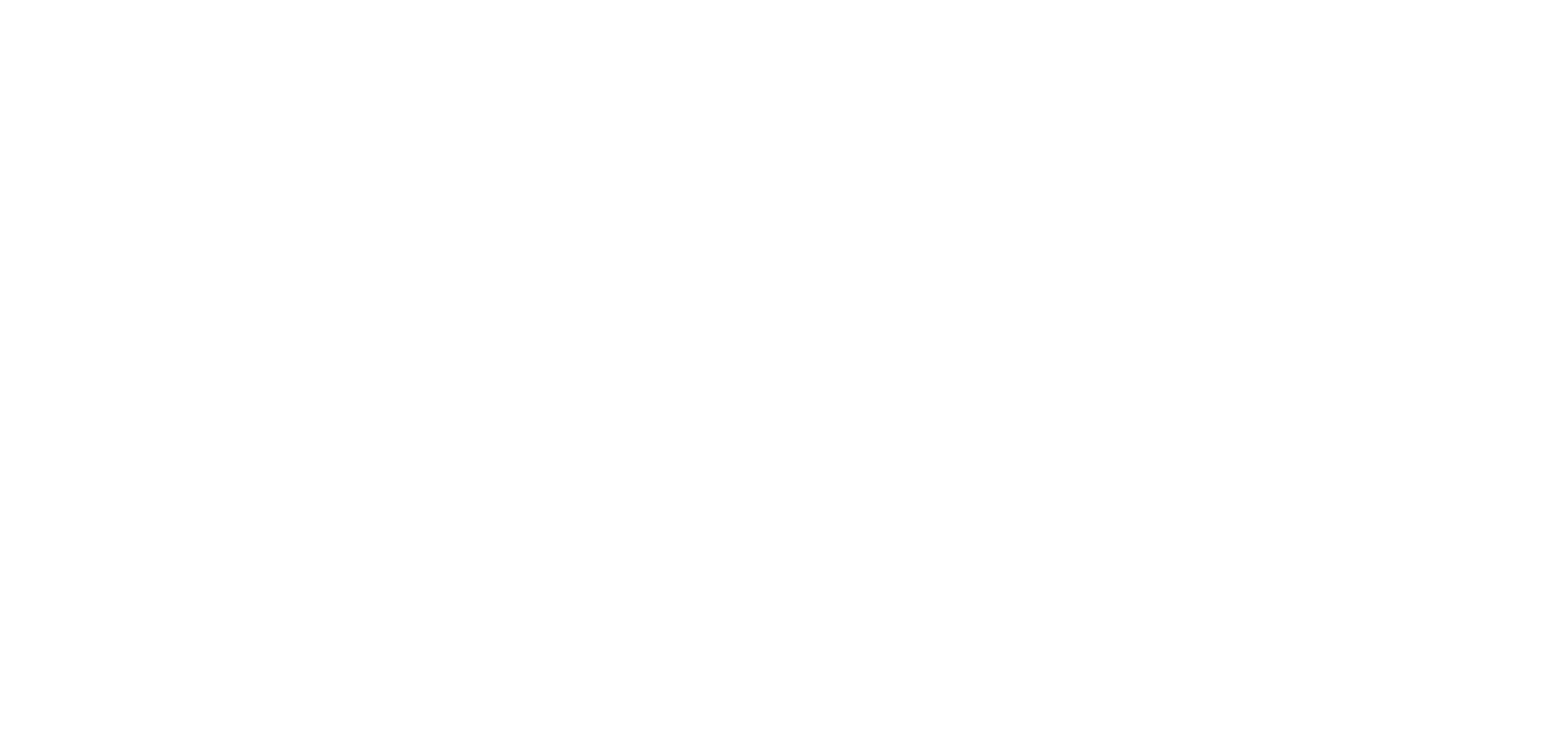
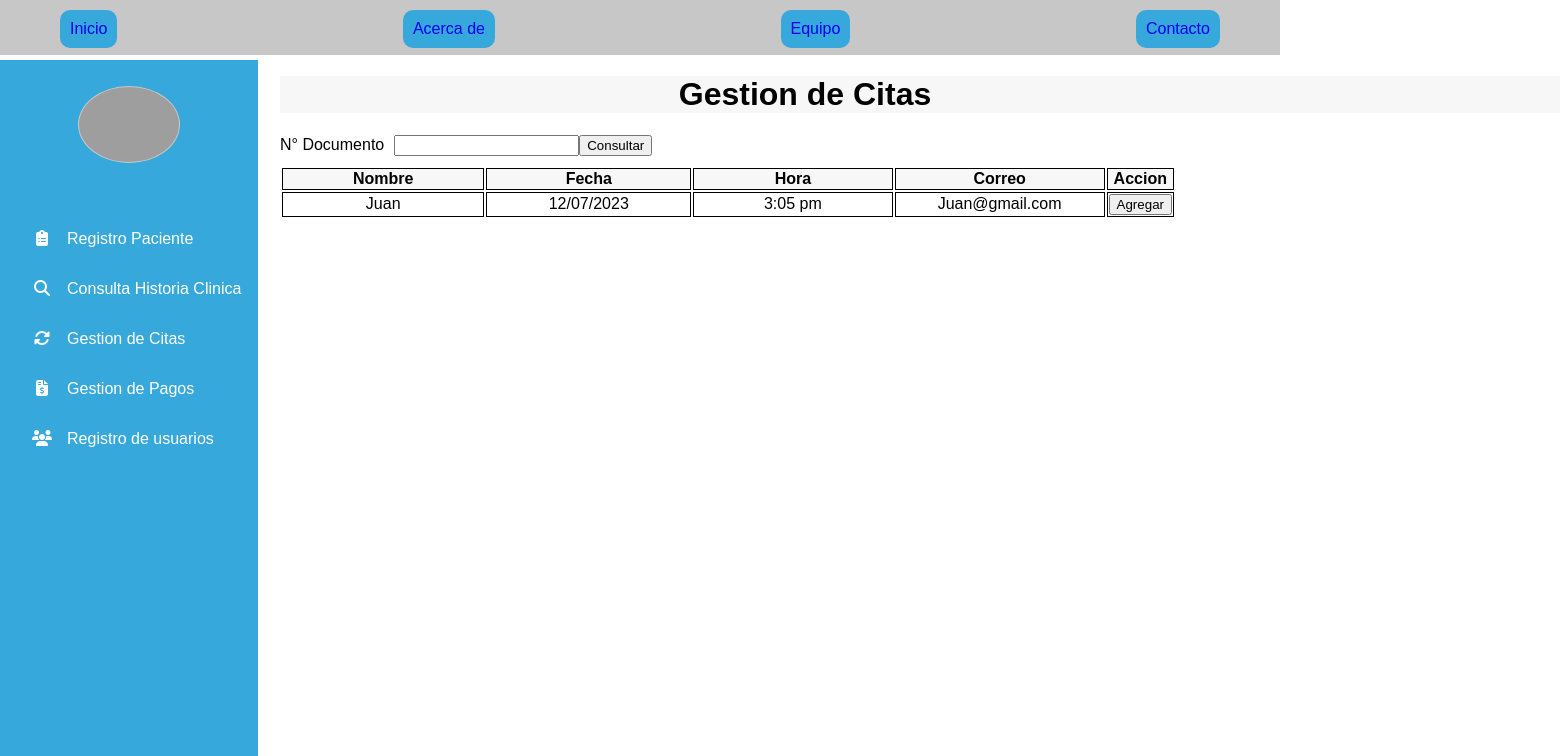
Before and after one commit to Proyecto-Sena-app/front_app_sena, a React (Create React App) app: page /Inicio/citas in a window 1280 px wide. Before the commit this address had no page. Shown: the top 756 px of the page, 1560 px wide, since content can reach past the window. Built offline with nearby package versions, Linux system fonts and the light colour scheme; grey boxes are pictures that could not be loaded.

Commit message:
Cración vista citas

```diff
--- a/src/components/Sidebar.jsx
+++ b/src/components/Sidebar.jsx
@@ -8,7 +8,7 @@
     <ul className='nav-list' >
       <SidebarRoute to='/Inicio/RegistroPacientes' title='Registro Paciente'         icon='fas fa-clipboard-list' />
       <SidebarRoute to='/Inicio/ConsultaHc'        title='Consulta Historia Clinica' icon='fas fa-search' />
-      <SidebarRoute to='/Inicio/Gestion'           title='Gestion de Citas'          icon='fas fa-sync-alt' />
+      <SidebarRoute to='/Inicio/citas'           title='Gestion de Citas'          icon='fas fa-sync-alt' />
       <SidebarRoute to='/Inicio/Pagos'             title='Gestion de Pagos'         icon='fas fa-file-invoice-dollar' />
       <SidebarRoute to='/Inicio/Registro'          title='Registro de usuarios'      icon='fas fa-users' />
     </ul>
--- a/src/pages/Authe/Login.jsx
+++ b/src/pages/Authe/Login.jsx
@@ -8,7 +8,7 @@
     const form = useRef(null);
 
     /*funcion para manejar el submit del form*/
-    const handleSubmit = (event) =>{
+    /*const handleSubmit = (event) =>{
         event.preventDefault(); //evita que se envie la inf por url y siga con la logica
         const formData = new FormData(form.current);
         const data = {
@@ -16,7 +16,7 @@
             password: formData.get('password')
         }
         console.log(data);
-    }
+    }*/
 
     return (
         <div className="login">
@@ -31,7 +31,9 @@
                 <label htmlFor="password" className="label">Contraseña</label>
                 <input type="password" name="password" placeholder="*********" className="input input-password"/>
 
-                <button onClick={handleSubmit} className="primary-button login-button">Iniciar sesión</button>
+
+                <a href='/Inicio'className="primary-button">Iniciar Sesión</a>
+
 
                 <a href="/">Olvide mi contraseña</a>
               </form>
--- /dev/null
+++ b/src/pages/Inicio/Citas.jsx
@@ -0,0 +1,36 @@
+import React from 'react'
+
+const Citas = () => {
+  return (
+    <div>
+        <div className='consulta'>
+        <h1 className='h1x'>Gestion de Citas</h1>
+        <div className='div-label'>
+          <label htmlFor="Documento" className='labelx'>N° Documento</label>
+          <input />
+          <button>Consultar</button>
+        </div>
+        <table >
+          <tr>
+            <th>Nombre</th>
+            <th>Fecha</th>
+            <th>Hora</th>
+            <th>Correo</th>
+            <th>Accion</th>
+          </tr>
+          <tr>
+            <td>Juan</td>
+            <td>12/07/2023</td>
+            <td>3:05 pm</td>
+            <td>Juan@gmail.com</td>
+            <td>
+              <button>Agregar</button>
+            </td>
+          </tr>
+        </table>
+    </div>
+    </div>
+  )
+}
+
+export default Citas
--- a/src/routes/App.jsx
+++ b/src/routes/App.jsx
@@ -11,6 +11,7 @@
 import PrivateLayout from '../layout/PrivateLayout';
 import Index from '../pages/Inicio/Index';
 import Pagos from '../pages/Inicio/Pagos';
+import Citas from '../pages/Inicio/Citas'
 
 function App() {
   return (
@@ -27,6 +28,7 @@
         <Route path='ConsultaHc'        element = {<ConsultaHC/>}/>
         <Route path='Registro'          element = {<Registro/>}/>
         <Route path='Pagos'             element = {<Pagos/>}/>
+        <Route path='citas'             element = {<Citas/>} />
       </Route>
 
     </Routes>
--- a/src/styles/login.css
+++ b/src/styles/login.css
@@ -35,10 +35,11 @@
 }
 .form a {
   color: var(--hospital-blue);
-  font-size: var(--sm);
+
+  text-decoration: none;
+  color: white;
   text-align: center;
-  text-decoration: none;
-  margin-bottom: 52px;
+  padding-top: 20px;
 }
 .label {
   font-size: var(--sm);
@@ -58,15 +59,7 @@
   margin-bottom: 22px;
 }
 .primary-button {
-  background-color: var(--hospital-blue);
-  border-radius: 8px;
-  border: none;
-  color: var(--white);
-  width: 100%;
-  cursor: pointer;
-  font-size: var(--md);
-  font-weight: bold;
-  height: 50px;
+
 }
 .secondary-button {
   background-color: var(--white);
@@ -78,10 +71,14 @@
   font-size: var(--md);
   font-weight: bold;
   height: 50px;
+  align-content: center;
+
 }
 .login-button {
   margin-top: 14px;
   margin-bottom: 30px;
+  text-align: center;
+
 }
 @media (max-width: 640px) {
   .logo{
```
